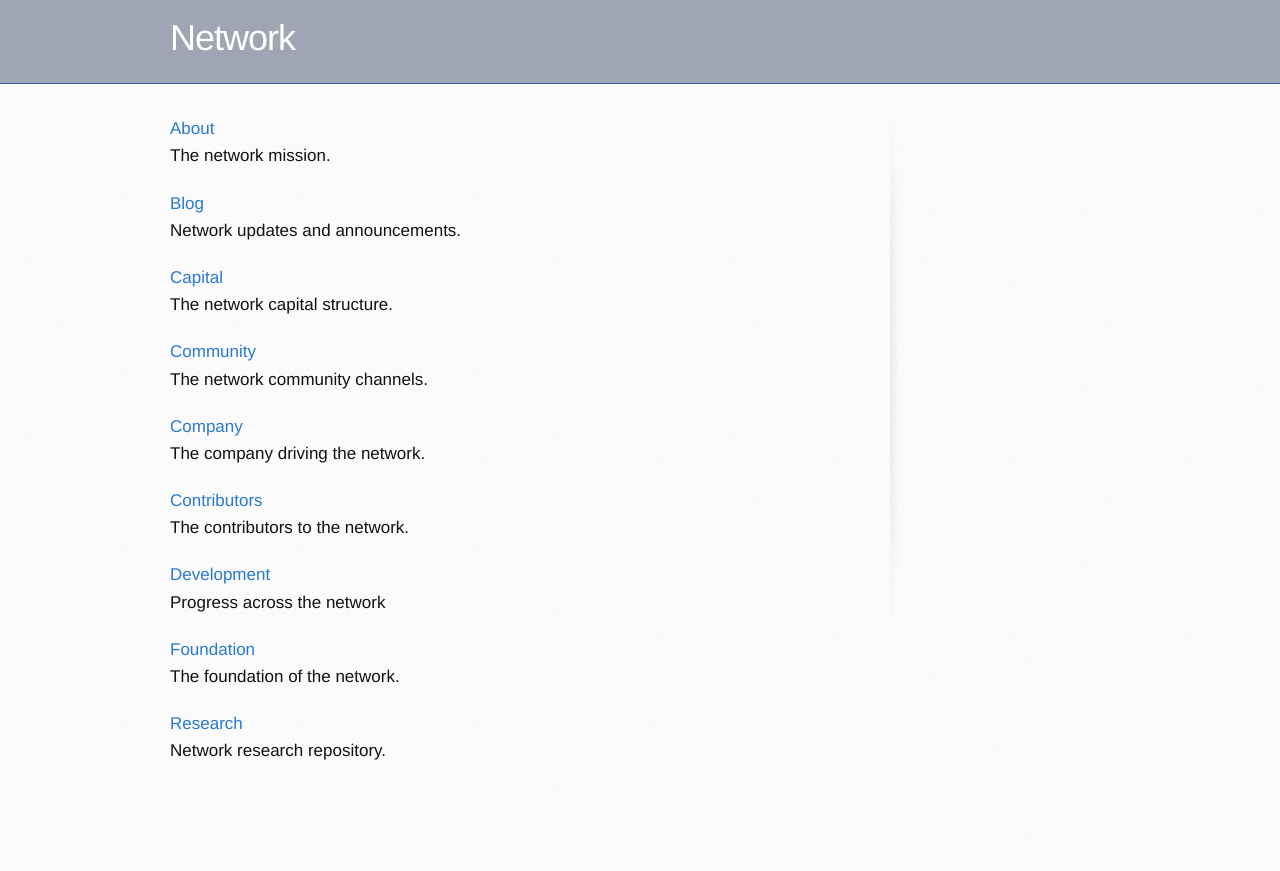
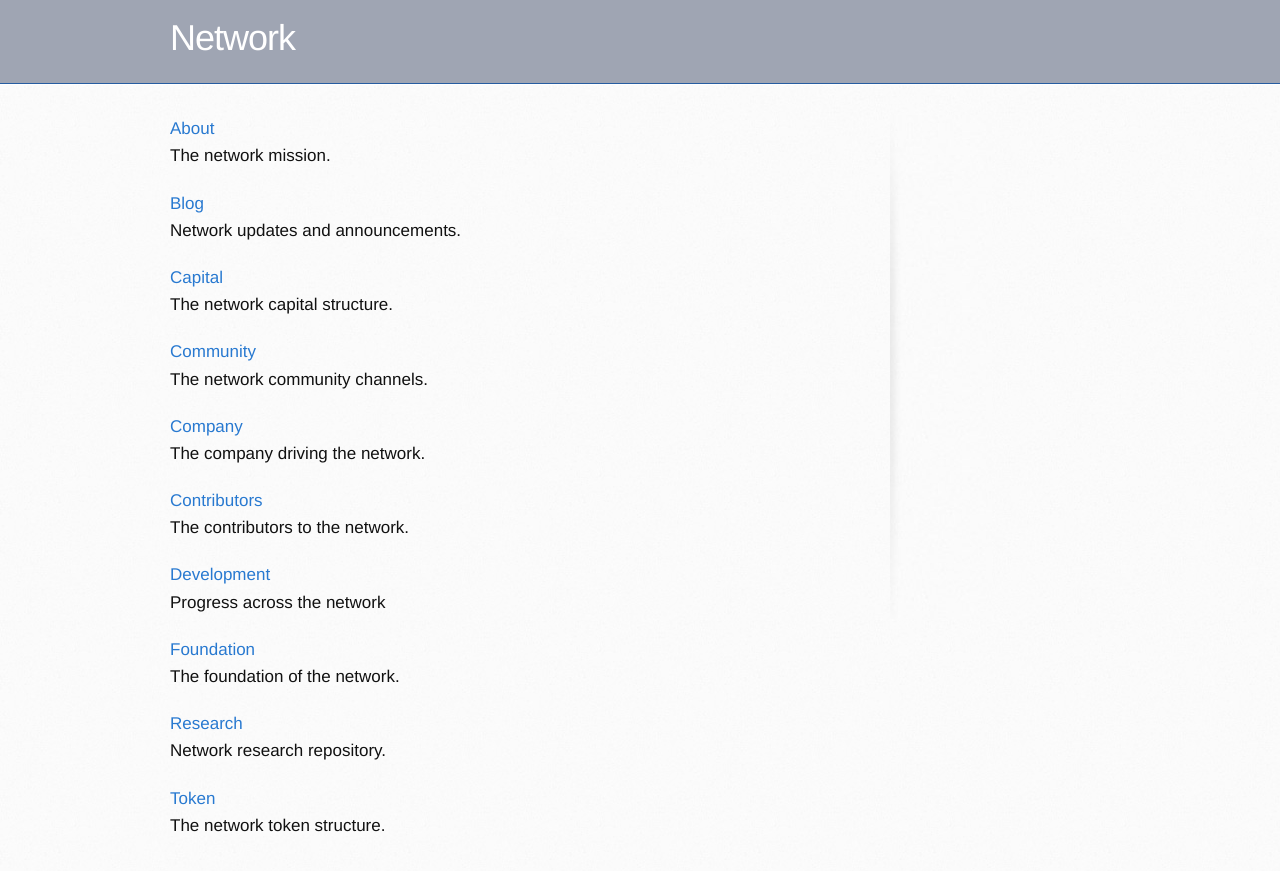
Before and after one commit to networkf/network.github.io, a Jekyll site: the page built from index.md, in a window 1280 px wide. Shown: the top 871 px of the page. Built offline with Jekyll 4.4.1, drawn with Linux system fonts in a browser that asks for light colours; some web fonts are replaced; our own code applies the rules of GitHub Pages for plain Markdown files; the repository's description, which GitHub fills in, is left out.

Commit message:
Update index.md

```diff
--- a/index.md
+++ b/index.md
@@ -41,3 +41,7 @@ The foundation of the network.
 [Research](/research)
 <br>
 Network research repository.
+
+[Token](/token)
+<br>
+The network token structure.
```
